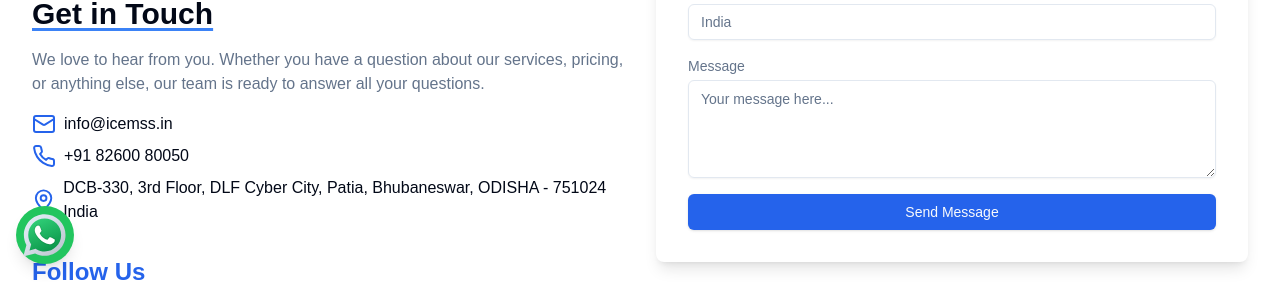
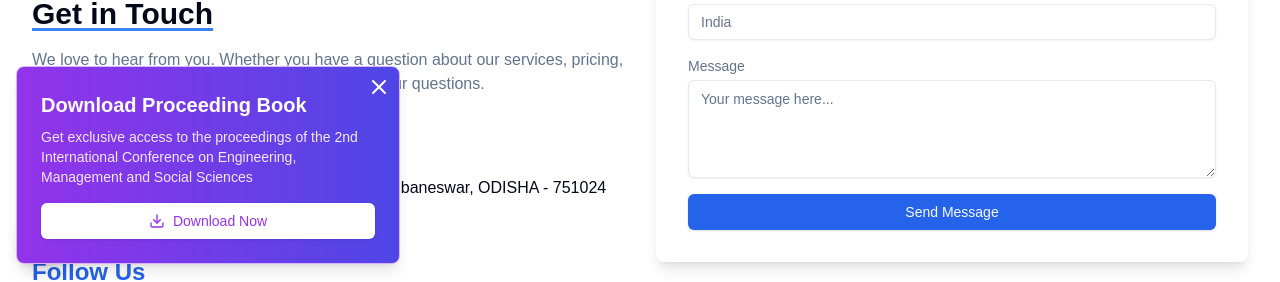
Before and after one commit to ZepResearch/icemss, a Next.js app: page /contact in a window 1280 px wide. Shown: the part 520-802 px from the top of the page. Built offline with nearby package versions, Linux system fonts and the light colour scheme.

Commit message:
proceeding book pop added

```diff
--- a/app/layout.js
+++ b/app/layout.js
@@ -6,6 +6,7 @@ import { ToastProvider } from "@/components/ui/ToastProvider";
 import TawkToChat from "@/components/TawkToChat";
 import { FloatingWhatsAppButton } from "@/components/whatsapp";
 import Script from 'next/script';
+import DownloadPopup from "@/components/download-popup";
 
 const geistSans = localFont({
   src: "./fonts/GeistVF.woff",
@@ -73,6 +74,7 @@ export default function RootLayout({ children }) {
       <body
         className={`${geistSans.variable} ${geistMono.variable} antialiased mt-12`}
       >
+        <DownloadPopup/>
         <Navbar/>
         {children}
         <Footer/>
--- /dev/null
+++ b/components/download-popup.jsx
@@ -0,0 +1,54 @@
+"use client"
+
+import { useState, useEffect } from "react"
+import { Button } from "@/components/ui/button"
+import { X, Download } from "lucide-react"
+import Link from "next/link"
+
+export default function DownloadPopup() {
+  const [isVisible, setIsVisible] = useState(false)
+
+  useEffect(() => {
+    const timer = setTimeout(() => {
+      setIsVisible(true)
+    }, 3000) // Show popup after 3 seconds
+
+    return () => clearTimeout(timer)
+  }, [])
+
+  const handleClose = () => {
+    setIsVisible(false)
+  }
+
+  const handleDownload = () => {
+    // Replace with actual download logic
+    console.log("Downloading proceeding book...")
+  }
+
+  if (!isVisible) return null
+
+  return (
+    <div className="fixed bottom-4 left-4 bg-gradient-to-r from-purple-600 to-indigo-600 rounded-lg shadow-lg p-6 max-w-sm z-50 border border-purple-300 animate-fade-in-up">
+      <button
+        onClick={handleClose}
+        className="absolute top-2 right-2 text-white hover:text-purple-200 transition-colors"
+      >
+        <X size={24} />
+      </button>
+      <h3 className="text-xl font-bold mb-2 text-white">Download Proceeding Book</h3>
+      <p className="text-sm text-purple-100 mb-4">
+        Get exclusive access to the proceedings of the 2nd International Conference on Engineering, Management and
+        Social Sciences
+      </p>
+      <Link href="/proceeding-book.pdf">
+      <Button
+        onClick={handleDownload}
+        className="w-full bg-white text-purple-600 hover:bg-purple-100 transition-colors flex items-center justify-center gap-2"
+        >
+        <Download size={18} />
+        Download Now
+      </Button>
+      </Link>
+    </div>
+  )
+}
```
Also changed, not shown: 1 other file (tests, documents, lock files or other folders).
